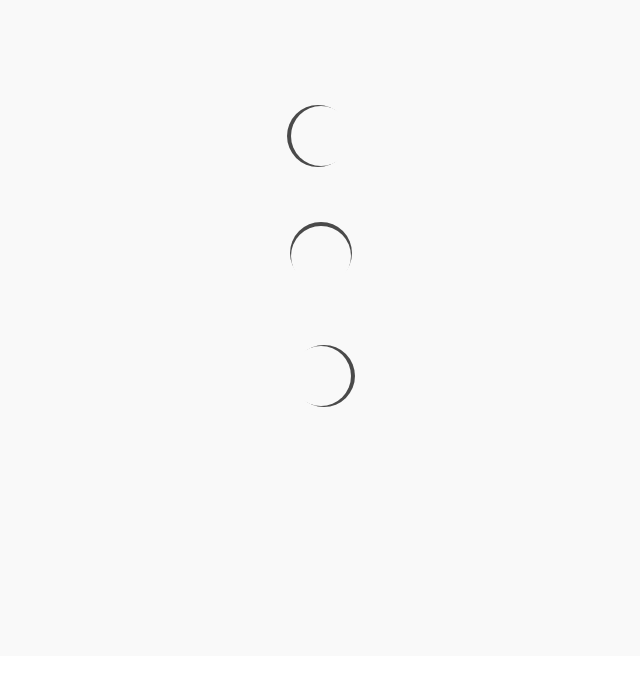
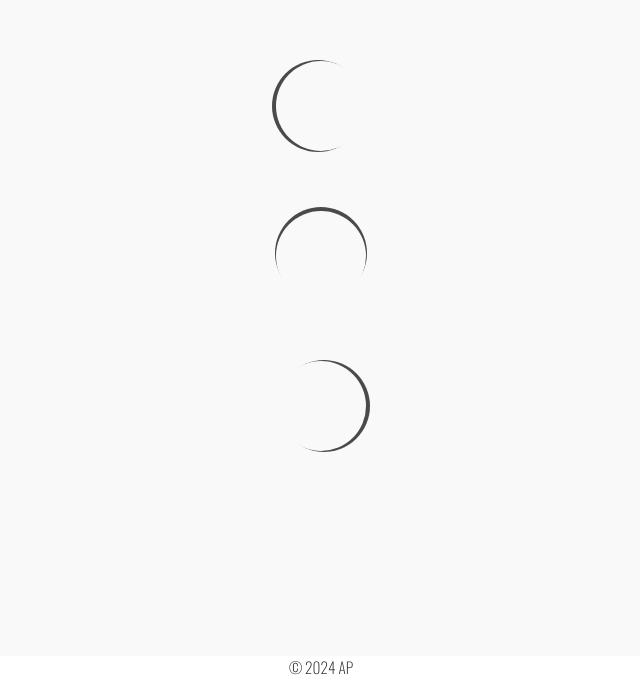
Before and after one commit to AlessandroPuccini/sitoAle, a React (Vite) app: page / in a window 1280 px wide. Shown: the part 312-992 px from the top of the page, without its empty margins (319-959 px from the left). Before the commit the page ends 968 px from the top, so only its background shows below. Built offline with nearby package versions, Linux system fonts and the light colour scheme.

Commit message:
cambio dimensione cerchi e inserimento footer

```diff
--- a/src/App.jsx
+++ b/src/App.jsx
@@ -23,6 +23,11 @@ function App() {
 
       </div>
     </main>
+    <footer>
+      <div className='footer'>
+        <p>© 2024 AP</p>
+      </div>
+    </footer>
     </>
 
   )
--- a/src/index.css
+++ b/src/index.css
@@ -117,8 +117,8 @@ main{
   display: flex;
   justify-content: center;
   align-items: center;
-  width: 60px;
-  height: 60px;
+  width: 90px;
+  height: 90px;
   border-radius: 50%;
   box-shadow: -3px 0px 0px 1px rgba(0, 0, 0, 0.7);
   margin: 30px;
@@ -135,8 +135,8 @@ main{
   display: flex;
   justify-content: center;
   align-items: center;
-  width: 60px;
-  height: 60px;
+  width: 90px;
+  height: 90px;
   border-radius: 50%;
   box-shadow: 0px -3px 0px 1px rgba(0, 0, 0, 0.7);
   margin: 30px;
@@ -152,8 +152,8 @@ main{
   display: flex;
   justify-content: center;
   align-items: center;
-  width: 60px;
-  height: 60px;
+  width: 90px;
+  height: 90px;
   border-radius: 50%;
   box-shadow: 3px 0px 0px 1px rgba(0, 0, 0, 0.7);
   margin: 30px;
@@ -187,7 +187,15 @@ button:focus-visible {
   outline: 4px auto -webkit-focus-ring-color;
 }
 
-
+/****FOOTER****/
+.footer{
+  display: flex;
+  justify-content: center;
+  align-items: center;
+}
+.footer p{
+  font-size: 0.8rem;
+}
 
 /* @media (prefers-color-scheme: light) {
   :root {
```
